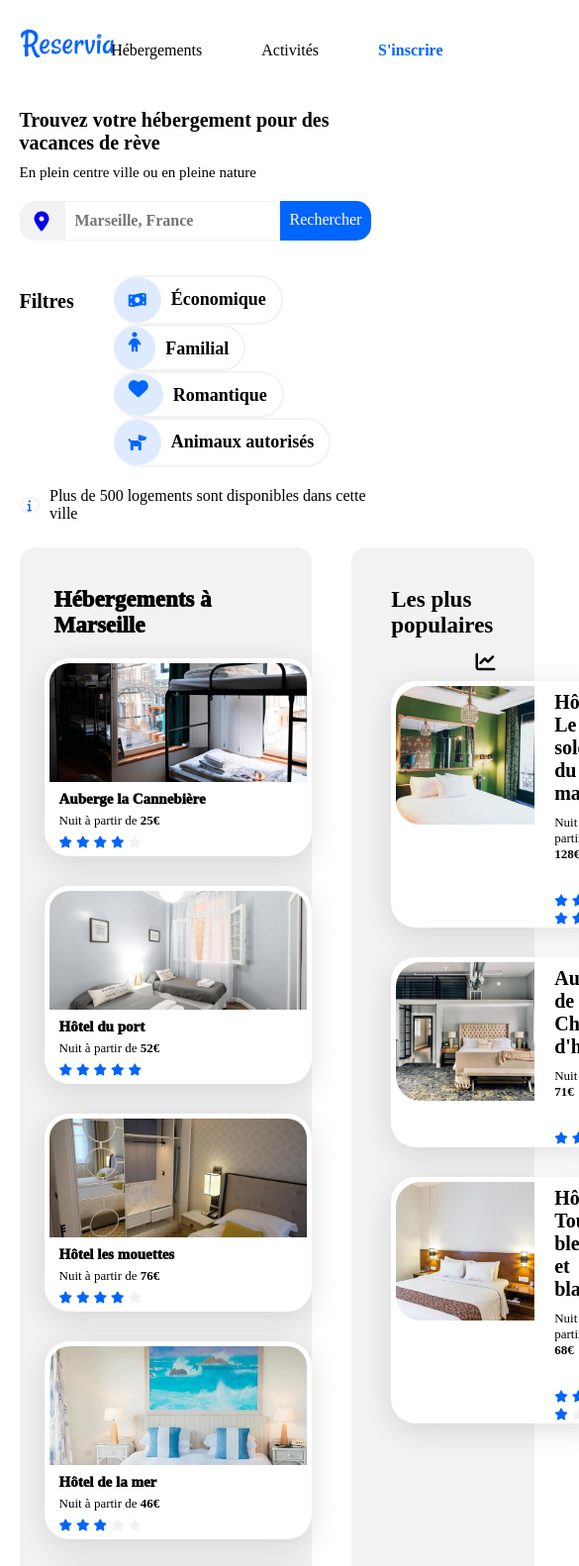
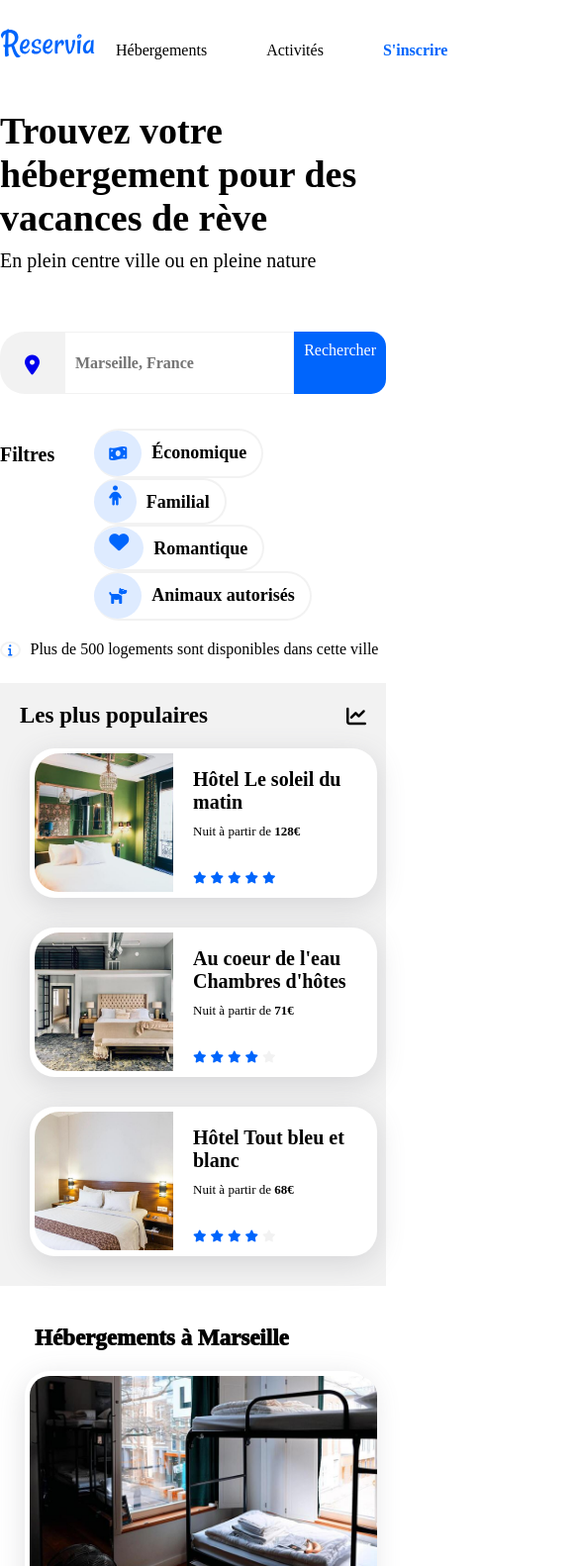
Before and after one commit to nartrix/DanieloDimitri_2_25032021, a plain HTML site: page index.html in a window 390 px wide. Shown: the top 1582 px of the page at 99% size, 585 px wide, since content can reach past the window. Drawn offline with Linux system fonts and the light colour scheme; a web font is replaced by a local one.

Commit message:
fix:style: Correction view responsive mobil version

```diff
--- a/index.html
+++ b/index.html
@@ -3,6 +3,7 @@
 
     <head>
     <meta charset="utf-8">
+    <meta name="viewport" content="width=device-width, initial-scale=1">
     <title>Reservia</title>
     <link rel="stylesheet" href="style.css">
     </head>
--- a/style.css
+++ b/style.css
@@ -509,3 +509,148 @@ footer {
     text-decoration: none;
     color: #000000;
 }
+
+
+/* VERSION MOBILE */
+
+@media screen and (max-width: 980px) {
+
+    /* HEADER */
+    .header-container {
+        padding: 0;
+
+    }
+    .items-menu {
+        display: flex;
+    }
+
+    .main {
+        padding: 0;
+    }
+
+    /* SECTION LOCATION */
+
+    .section-location h1 {
+        font-size: 38px;
+    }
+
+    .section-location p {
+        font-size: 20px;
+    }
+
+    .search-location {
+        margin-top: 40px;
+        width: 100%;
+    }
+
+    .btn-location {
+        padding: 25px 25px 20px 25px;
+        border-top-left-radius: 25px;
+        border-bottom-left-radius: 25px;
+       }
+
+    .text-location {
+        width: 100%;
+    }
+
+    .btn-search {
+
+    }
+
+    /* FILTER */
+
+    /* SECTION CARDS */
+
+    .section-cards {
+        display: flex;
+        flex-direction: column-reverse;
+    }
+
+    /* POPULAR CARDS */
+
+    .popular-cards {
+        width: 100%;
+        border-radius: 0;
+        padding: 0;
+        margin: 0;
+        padding-bottom: 10px;
+    }
+
+    .popular-cards h1 {
+        padding-top: 20px;
+        padding-left: 20px;
+    }
+
+    .popular-cards a {
+        padding-top: 20px;
+        padding-left: 20px;
+        padding-right: 20px;
+    }
+
+    .popular-card {
+        width: 90%;
+        margin-left: 30px;
+    }
+
+    /* SEARCH CARDS */
+
+    .search-cards {
+        width: 100%;
+        border-radius: 0;
+        background: transparent;
+    }
+
+    .search-card {
+        display: flex;
+        flex-direction: column;
+        width: 90%;
+    }
+
+    .card-img {
+        width: 100%;
+        height: 200px;
+    }
+
+    /* ACTIVITY */
+
+    .activity-cards {
+        width: 100%;
+        margin-top: 20px;
+    }
+
+    .activity-container {
+        display: flex;
+        flex-direction: column;
+    }
+
+    .activity-card {
+        width: 90%;
+    }
+
+    .activity-card img {
+        width: 100%;
+    }
+
+    .simple {
+        height: 250px;
+    }
+
+    .simple .activity-img {
+        height: 200px;
+    }
+
+    .double-01 {
+        height: 250px;
+    }
+
+    .double-01 .activity-img {
+        height: 200px;
+    }
+
+    /* FOOTER */
+
+    .footer-content {
+        display: flex;
+        flex-direction: column;
+    }
+}
```
